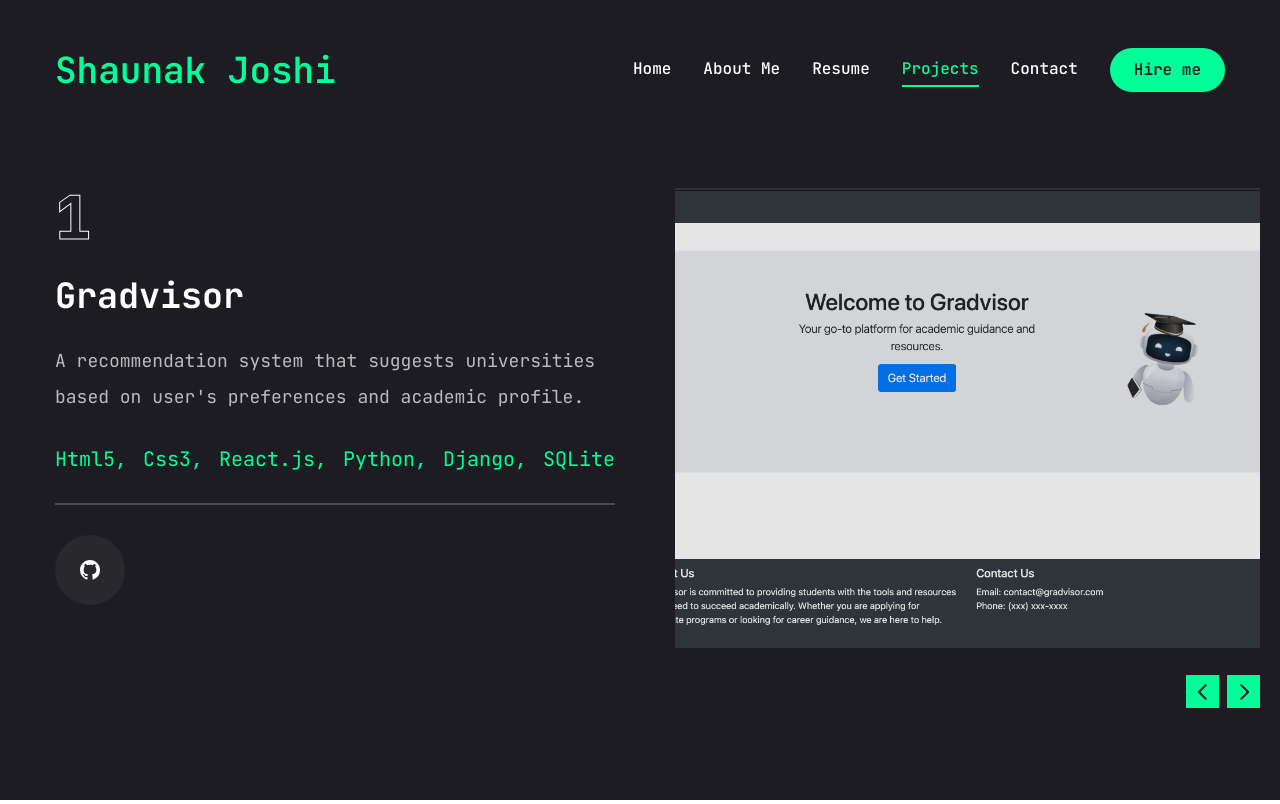
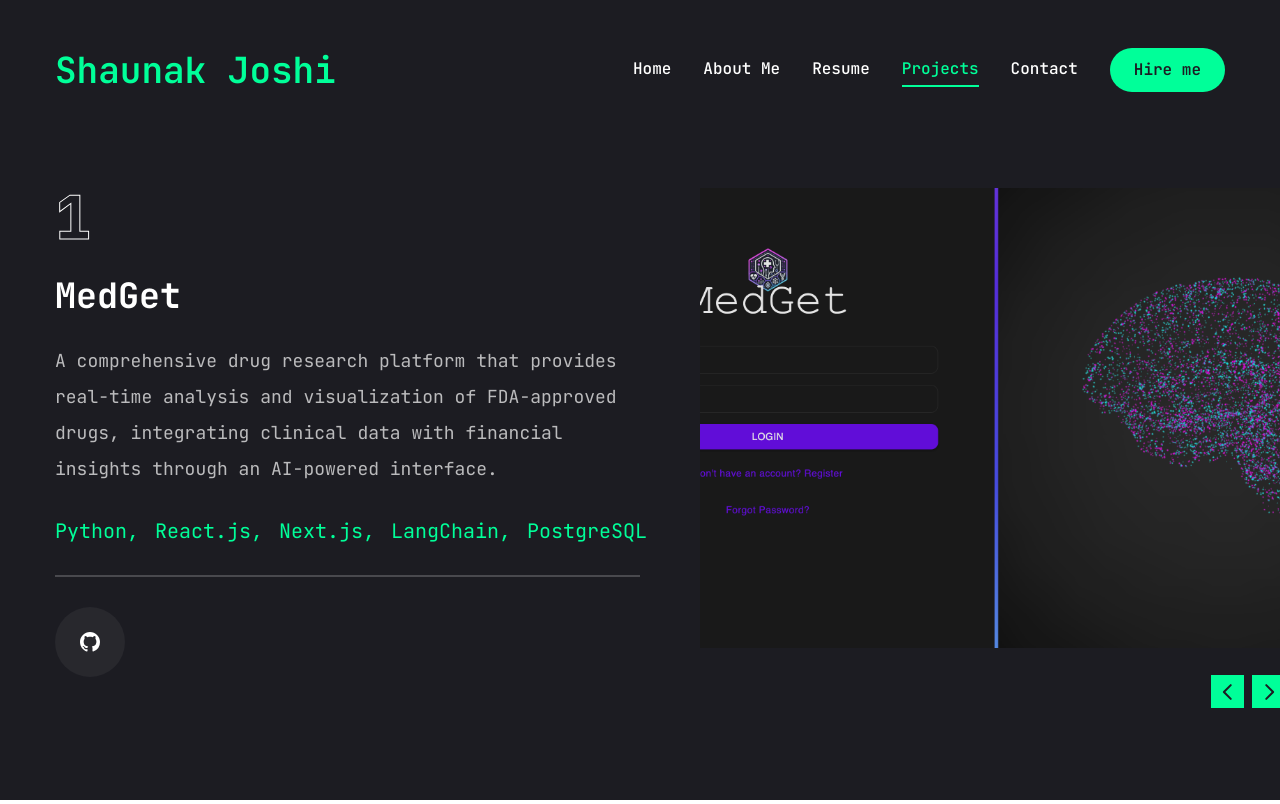
Before and after one commit to paramj6599/portfolio-param, a Next.js app: page /projects in a window 1280 px wide. Built offline with nearby package versions, Linux system fonts and the light colour scheme.

Commit message:
Added MedGet and updated resume

```diff
--- a/app/page.js
+++ b/app/page.js
@@ -8,7 +8,7 @@ import React, { useState, useEffect } from 'react';
 import { TypeAnimation } from "react-type-animation";
 
 const Home = () => {
-  const resumeLink = "https://drive.google.com/file/d/1-zIaFl8d8NU6AI65YnbMSbhNVnvY6s0U/view?usp=sharing";
+  const resumeLink = "https://drive.google.com/file/d/1dBe1KK1hqP2HHLr4rLvYBaOs3voehWJt/view?usp=drive_link";
 
   return <section className="h-full">
     <div className="container mx-auto h-full">
--- a/app/projects/page.jsx
+++ b/app/projects/page.jsx
@@ -16,6 +16,15 @@ import WorkSliderBtns from "@/components/WorkSliderBtns";
 const projects = [
     {
         num: '1',
+        category: "Full Stack, AI",
+        title: "MedGet",
+        description: "A comprehensive drug research platform that provides real-time analysis and visualization of FDA-approved drugs, integrating clinical data with financial insights through an AI-powered interface.",
+        stack: [{name: "Python"}, {name: "React.js"}, {name: "Next.js"}, {name: "LangChain"}, {name: "PostgreSQL"}],
+        image: '/assets/work/MedGet.png',
+        github: 'https://github.com/Aggies-Create-NeuroX1/MedGet',
+    },
+    {
+        num: '2',
         category: "Full Stack, Machine Learning",
         title: "Gradvisor",
         description: "A recommendation system that suggests universities based on user's preferences and academic profile.",
@@ -24,7 +33,7 @@ const projects = [
         github: 'https://mohitsarin-tamu.github.io/Gradvisor/',
     },
     {
-        num: '2',
+        num: '3',
         category: "Full Stack",
         title: "EpicCaptions",
         description: "Web application to generate epic subtitles for all your videos",
@@ -33,7 +42,7 @@ const projects = [
         github: 'https://github.com/ShaunakJoshi1407/epicCaptions',
     },
     {
-        num: '3',
+        num: '4',
         category: "Full Stack",
         title: "Salon Management and Appointment Booking System",
         description: "A web application to manage salon services and appointments",
@@ -42,7 +51,7 @@ const projects = [
         github: 'https://github.com/ShaunakJoshi1407/Salon-Management-System',
     },
     {
-        num: '4',
+        num: '5',
         category: "Data Analysis, Machine Learning",
         title: "Startup Funding Analysis",
         description: "A data analysis project to analyze the funding trends of startups",
@@ -51,7 +60,7 @@ const projects = [
         github: 'https://github.com/ShaunakJoshi1407/Startup-Funding-Analysis',
     },
     {
-        num: '5',
+        num: '6',
         category: "Machine Learning, NLP",
         title: "Sentiment Analysis of Yelp Review dataset",
         description: "A machine learning model to predict the sentiment of Yelp reviews",
@@ -60,7 +69,7 @@ const projects = [
         github: 'https://github.com/ShaunakJoshi1407/Yelp_Sentiment_Analysis',
     },
     {
-        num: '6',
+        num: '7',
         category: "Machine Learning",
         title: "Blindness Detection using Machine Learning",
         description: "A machine learning model to detect blindness in patients",
--- a/app/resume/page.jsx
+++ b/app/resume/page.jsx
@@ -90,6 +90,7 @@ const skillsCategories = {
         skills: [
             { icon: <FaAws />, name: "AWS" },
             { icon: <FaCloud />, name: "Azure" },
+            { icon: <FaCloud />, name: "GCP" },
             { icon: <SiMysql />, name: "MySQL" },
             { icon: <FaLinux />, name: "Linux" },
             { icon: <SiMongodb />, name: "MongoDB" },
```
Also changed, not shown: public/assets/work/MedGet.png (added), public/assets/work/MedGet_2.png (added).
